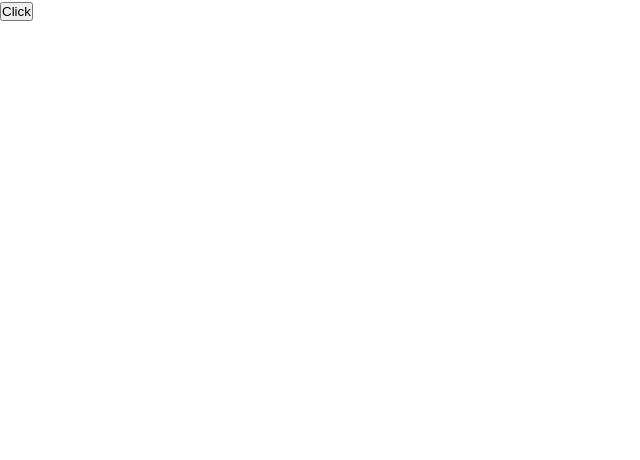
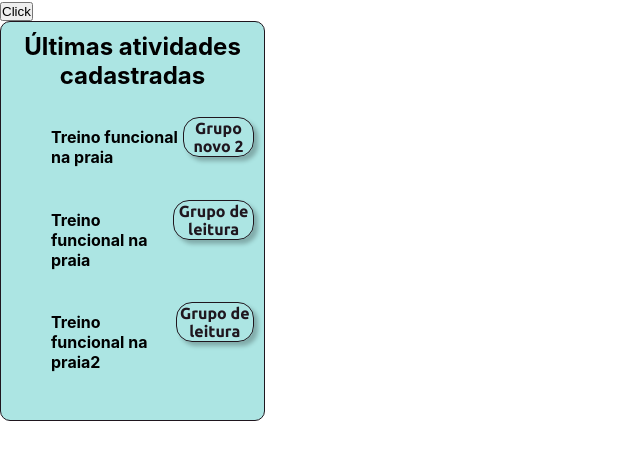
Before and after one commit to danielmsatiro/better-life, a React (Create React App) app: page / in a window 1280 px wide. Shown: the top 460 px of the page, without its empty margins (0-640 px from the left). Built offline with nearby package versions, Linux system fonts and the light colour scheme.

Commit message:
feature: add card-last-activities

```diff
--- /dev/null
+++ b/src/components/ButtonGroup/index.jsx
@@ -0,0 +1,9 @@
+import { Container } from "./style";
+
+const ButtonGroup = ({ children, ...rest }) => (
+  <Container type="button" {...rest}>
+    {children}
+  </Container>
+);
+
+export default ButtonGroup;
--- /dev/null
+++ b/src/components/ButtonGroup/style.js
@@ -0,0 +1,34 @@
+import styled from "styled-components";
+
+export const Container = styled.button`
+  border: none;
+  background-color: transparent;
+  font-weight: 600;
+  font-family: "Ubuntu", sans-serif;
+  font-size: 1rem;
+  color: white;
+
+  @media (min-width: 769px) {
+    background: var(--green);
+    color: var(--dark-purple);
+    height: 40px;
+    border-radius: 1rem;
+    border: 1px solid var(--dark-purple);
+    box-shadow: 4px 4px 4px 0px rgba(0, 0, 0, 0.25);
+
+    margin: 0.7rem auto;
+    transition: background 0.5s;
+
+    :hover {
+      background: var(--light-green);
+    }
+
+    :active {
+      background: var(--yellow);
+      position: relative;
+      top: 2px;
+      left: 2px;
+      box-shadow: 2px 2px 4px 0px rgba(0, 0, 0, 0.25);
+    }
+  }
+`;
--- /dev/null
+++ b/src/components/LastActivities/index.jsx
@@ -0,0 +1,112 @@
+import { Container } from "./styles";
+
+import ButtonGroup from "../ButtonGroup";
+import { Content } from "./styles";
+
+/* import { useMyGroups } from "../../providers/mygroups"; */
+
+const myGroups = [
+  {
+    id: 847,
+    name: "Grupo novo 2",
+    description: "Descrição bolada",
+    category: "Saúde",
+    creator: {
+      id: 673,
+      username: "gabriel-kenzie",
+      email: "gabriel@kenzie.com.br",
+    },
+    users_on_group: [
+      {
+        id: 673,
+        username: "gabriel-kenzie",
+        email: "gabriel@kenzie.com.br",
+      },
+    ],
+    goals: [],
+    activities: [
+      {
+        title: "Treino funcional na praia",
+        realization_time: "2021-12-20T15:00:00Z",
+        group: 2,
+      },
+    ],
+  },
+  {
+    id: 849,
+    name: "Grupo de leitura",
+    description: "Somos um grupo de leitura focado em auto ajuda.",
+    category: "Grupo atualizado",
+    creator: {
+      id: 673,
+      username: "gabriel-kenzie",
+      email: "gabriel@kenzie.com.br",
+    },
+    users_on_group: [
+      {
+        id: 673,
+        username: "gabriel-kenzie",
+        email: "gabriel@kenzie.com.br",
+      },
+    ],
+    goals: [],
+    activities: [
+      {
+        title: "Treino funcional na praia",
+        realization_time: "2021-12-10T15:00:00Z",
+        group: 2,
+      },
+    ],
+  },
+  {
+    id: 848,
+    name: "Grupo de leitura",
+    description: "Somos um grupo de leitura focado em auto ajuda.",
+    category: "Livros",
+    creator: {
+      id: 673,
+      username: "gabriel-kenzie",
+      email: "gabriel@kenzie.com.br",
+    },
+    users_on_group: [
+      {
+        id: 673,
+        username: "gabriel-kenzie",
+        email: "gabriel@kenzie.com.br",
+      },
+    ],
+    goals: [],
+    activities: [
+      {
+        title: "Treino funcional na praia",
+        realization_time: "2021-12-15T15:00:00Z",
+        group: 2,
+      },
+      {
+        title: "Treino funcional na praia2",
+        realization_time: "2021-12-15T15:00:00Z",
+        group: 2,
+      },
+    ],
+  },
+];
+
+const LastActivities = () => {
+  /* const myGroups = useMyGroups(); */
+
+  return (
+    <Container>
+      <h2>Últimas atividades cadastradas</h2>
+      <ul>
+        {myGroups.map((item) => (
+          <Content key={item.id}>
+            <h4>{item.activities[item.activities.length - 1].title}</h4>
+            <ButtonGroup>{item.name}</ButtonGroup>
+          </Content>
+        ))}
+      </ul>
+    </Container>
+  );
+};
+
+export default LastActivities;
--- /dev/null
+++ b/src/components/LastActivities/styles.js
@@ -0,0 +1,30 @@
+import styled from "styled-components";
+
+export const Container = styled.div`
+  background-color: var(--dark-purple);
+  color: white;
+  display: flex;
+  flex-direction: column;
+  padding: 10px;
+  h2 {
+    text-align: center;
+  }
+  ul {
+    display: flex;
+    flex-direction: column;
+    align-content: center;
+  }
+
+  @media (min-width: 769px) {
+    color: black;
+    width: 265px;
+    border: 1px solid var(--dark-purple);
+    background-color: var(--light-green);
+    border-radius: 10px;
+  }
+`;
+
+export const Content = styled.div`
+  display: flex;
+  justify-content: space-between;
+`;
--- a/src/pages/SingIn/index.jsx
+++ b/src/pages/SingIn/index.jsx
@@ -6,6 +6,7 @@ import * as yup from "yup";
 import { yupResolver } from "@hookform/resolvers/yup";
 
 import Container from "./styles";
+import LastActivities from "../../components/LastActivities";
 
 const SingIn = () => {
   const { user, login } = useAuth();
@@ -34,6 +35,7 @@ const SingIn = () => {
     <Container>
       <form onSubmit={handleSubmit(submit)}>
         <button onClick={submit}>Click</button>
+        <LastActivities />
       </form>
     </Container>
   );
--- a/src/providers/index.js
+++ b/src/providers/index.js
@@ -1,7 +1,12 @@
+import { MyGroupsProvider } from "./mygroups";
 import { UserProvider } from "./user";
 
 const Providers = ({ children }) => {
-  return <UserProvider>{children}</UserProvider>;
+  return (
+    <UserProvider>
+      <MyGroupsProvider>{children}</MyGroupsProvider>
+    </UserProvider>
+  );
 };
 
 export default Providers;
--- /dev/null
+++ b/src/providers/mygroups/index.js
@@ -0,0 +1,34 @@
+import { createContext, useContext, useState } from "react";
+import { api } from "../../services/api";
+
+import { useAuth } from "../user";
+
+export const MyGroupsContext = createContext();
+
+export const useMyGroups = () => useContext(MyGroupsContext);
+
+export const MyGroupsProvider = ({ children }) => {
+  const { token } = useAuth();
+  const [myGroups, setMyGroups] = useState(() => []);
+
+  const getMyGroups = (token) => {
+    api
+      .get("/groups/subscriptions/", {
+        headers: {
+          authorization: `Bearer ${token}`,
+        },
+      })
+      .then((response) => setMyGroups(response.data))
+      .catch((err) => console.log(err));
+  };
+
+  if (token) {
+    getMyGroups(token);
+  }
+
+  return (
+    <MyGroupsContext.Provider value={(myGroups, getMyGroups)}>
+      {children}
+    </MyGroupsContext.Provider>
+  );
+};
```
